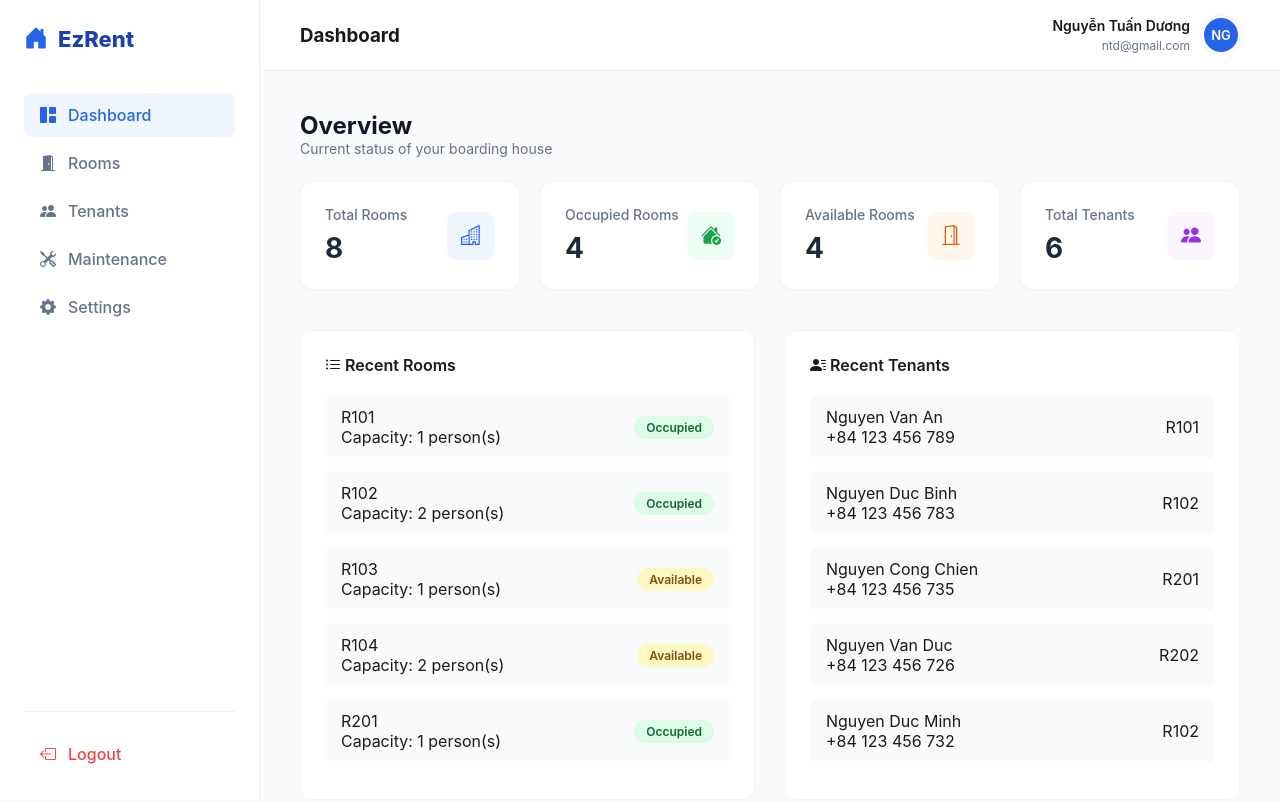
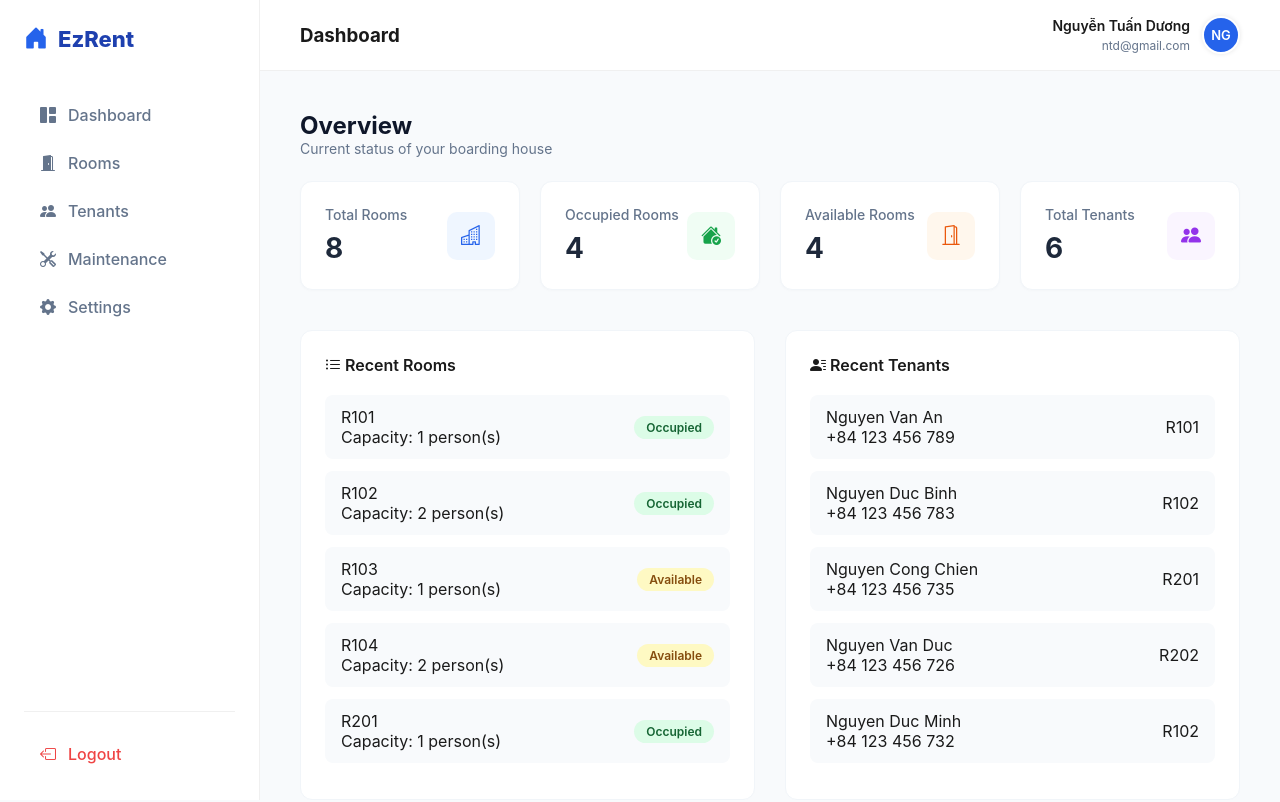
Before and after one commit to Gnoud34/EzRent, a React (Vite) app: page /dashboard in a window 1280 px wide. Shown: the top 802 px of the page. Built offline with nearby package versions, Linux system fonts and the light colour scheme.

Commit message:
update sidebar

```diff
--- a/src/App.tsx
+++ b/src/App.tsx
@@ -1,7 +1,7 @@
 import React from 'react';
 import { BrowserRouter as Router, Routes, Route, Navigate } from 'react-router-dom';
 import Dashboard from './pages/Dashboard/Dashboard';
-import Tenants from './pages/Dashboard/Tenants.tsx'
+import Tenants from './pages/Tenants/Tenants'
 import 'bootstrap-icons/font/bootstrap-icons.css';
 
 function App() {
--- a/src/components/Sidebar/Sidebar.css
+++ b/src/components/Sidebar/Sidebar.css
@@ -56,3 +56,25 @@
   font-weight: 500;
   padding: 12px 16px;
 }
+
+.nav-item {
+    display: flex;
+    align-items: center;
+    text-decoration: none; /* Bỏ gạch chân của thẻ link */
+    padding: 12px 16px;
+    border-radius: 8px;
+    color: #64748b;
+    font-weight: 500;
+    transition: all 0.2s ease;
+    margin-bottom: 4px;
+}
+
+.nav-item:hover {
+    background-color: #f1f5f9;
+    color: #1e293b;
+}
+
+.nav-item.active {
+    background-color: #eff6ff;
+    color: #2563eb;
+}
--- a/src/components/Sidebar/Sidebar.tsx
+++ b/src/components/Sidebar/Sidebar.tsx
@@ -1,13 +1,14 @@
 import React from 'react';
+import { NavLink } from 'react-router-dom'; // Import NavLink
 import './Sidebar.css';
 
 const Sidebar: React.FC = () => {
     const menuItems = [
-        { name: 'Dashboard', icon: 'bi-grid-1x2-fill' },
-        { name: 'Rooms', icon: 'bi-door-open-fill' },
-        { name: 'Tenants', icon: 'bi-people-fill' },
-        { name: 'Maintenance', icon: 'bi-tools' },
-        { name: 'Settings', icon: 'bi-gear-fill' },
+        { name: 'Dashboard', icon: 'bi-grid-1x2-fill', path: '/' },
+        { name: 'Rooms', icon: 'bi-door-open-fill', path: '/rooms' },
+        { name: 'Tenants', icon: 'bi-people-fill', path: '/tenants' },
+        { name: 'Maintenance', icon: 'bi-tools', path: '/maintenance' },
+        { name: 'Settings', icon: 'bi-gear-fill', path: '/settings' },
     ];
 
     return (
@@ -16,14 +17,21 @@ const Sidebar: React.FC = () => {
                 <i className="bi bi-house-door-fill" style={{ fontSize: '24px', color: '#2563eb' }}></i>
                 EzRent
             </div>
-            <ul className="sidebar-nav">
+            <nav className="sidebar-nav">
+                <ul style={{ listStyle: 'none', padding: 0 }}>
                     {menuItems.map((item) => (
-                    <li key={item.name} className={`nav-item ${item.name === 'Dashboard' ? 'active' : ''}`}>
+                        <li key={item.name}>
+                            <NavLink
+                                to={item.path}
+                                className={({ isActive }) => `nav-item ${isActive ? 'active' : ''}`}
+                            >
                                 <i className={`bi ${item.icon}`} style={{ marginRight: '12px' }}></i>
                                 {item.name}
+                            </NavLink>
                         </li>
                     ))}
                 </ul>
+            </nav>
             <div className="sidebar-footer">
                 <div className="logout-btn">
                     <i className="bi bi-box-arrow-left" style={{ marginRight: '12px' }}></i>
```
Lines whose indentation alone changed are shown as unchanged.
